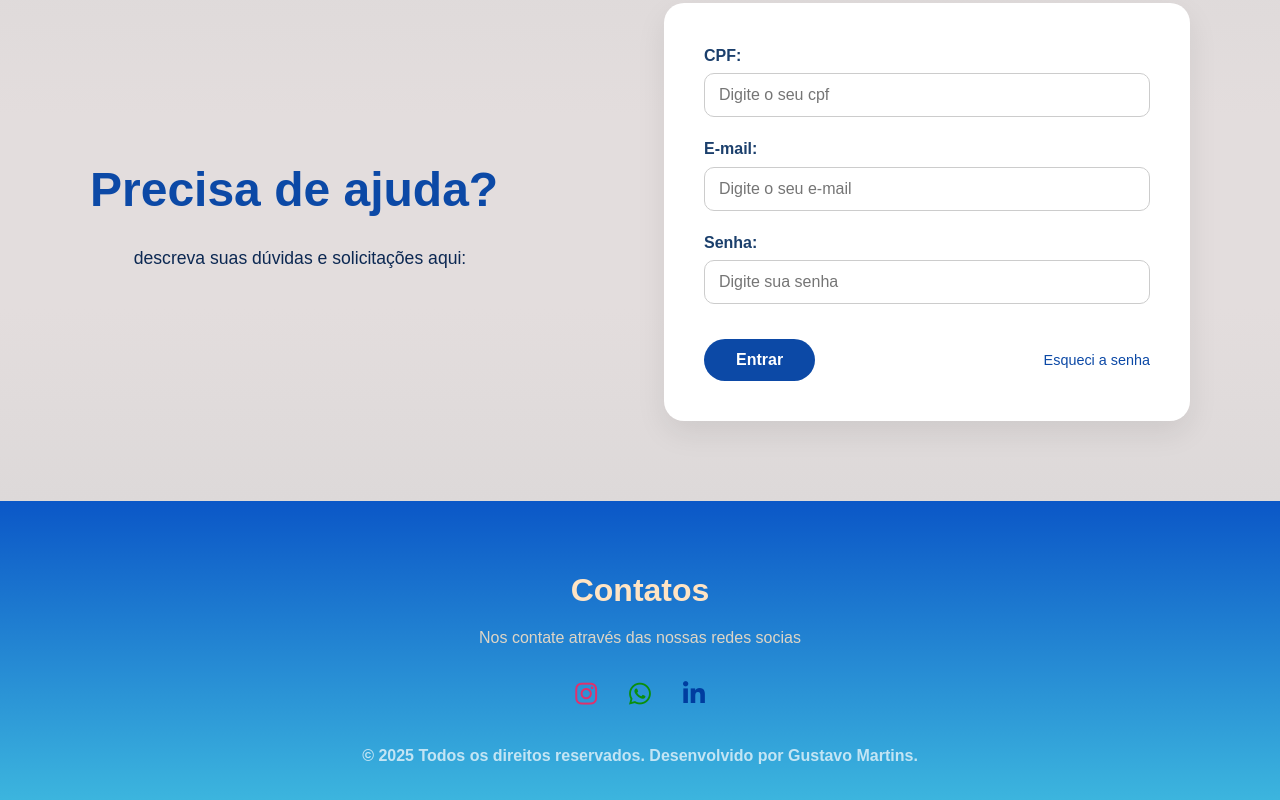
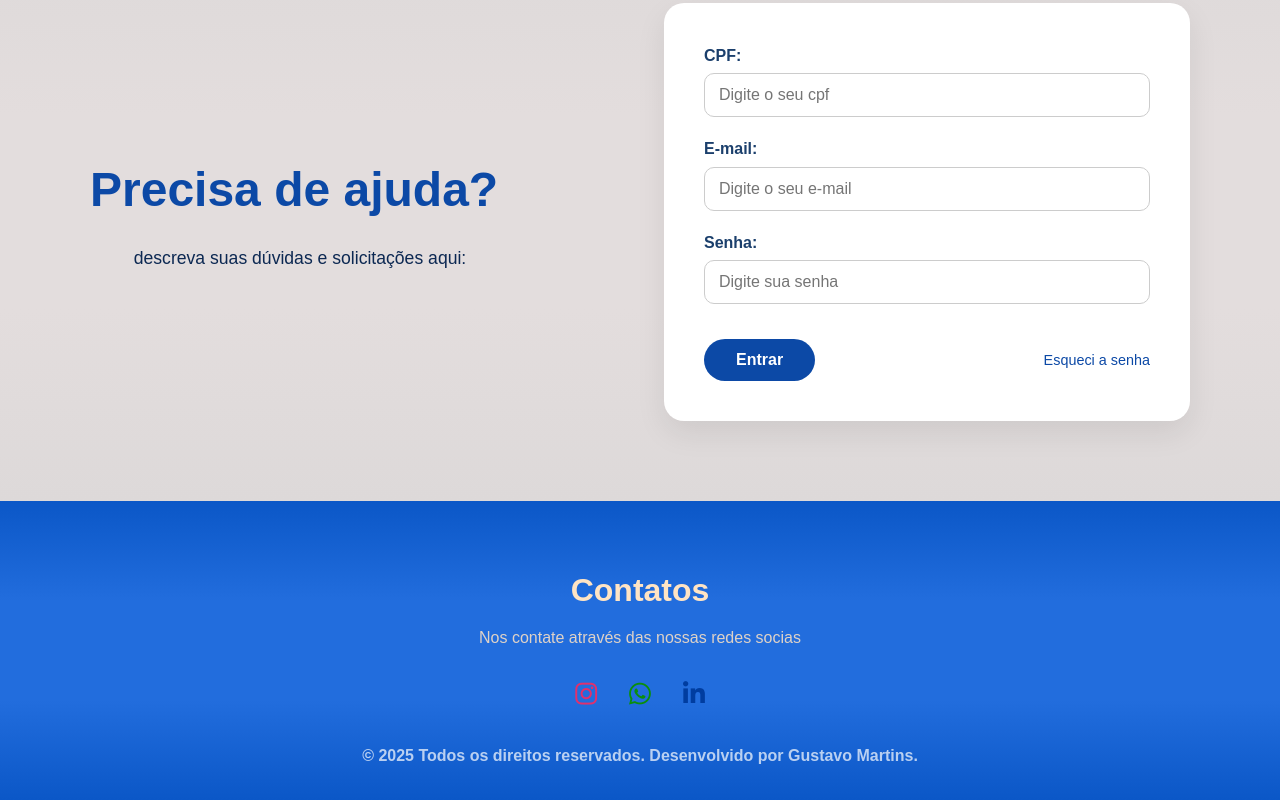
Before and after one commit to gusttamartins01/bootcrash-ecommerce, a website: page index.html in a window 1280 px wide. Shown: the part 2553-3353 px from the top of the page. Drawn offline with Linux system fonts and the light colour scheme; a web font is replaced by a local one.

Commit message:
estetitica de um dev frontend q não sossega

```diff
--- a/styles/style.css
+++ b/styles/style.css
@@ -519,7 +519,7 @@ nav a:hover {
 /* FOOTER */
 
 .footer-section {
-    background: linear-gradient(to bottom, #0b57c7, #3cb5de);
+    background: linear-gradient(to bottom, #0b57c7, #226ddd, #226ddd, #0b57c7);
     padding: 5rem 5%;
     padding: 15px 5%;
     color: #ffe4c4;
```
